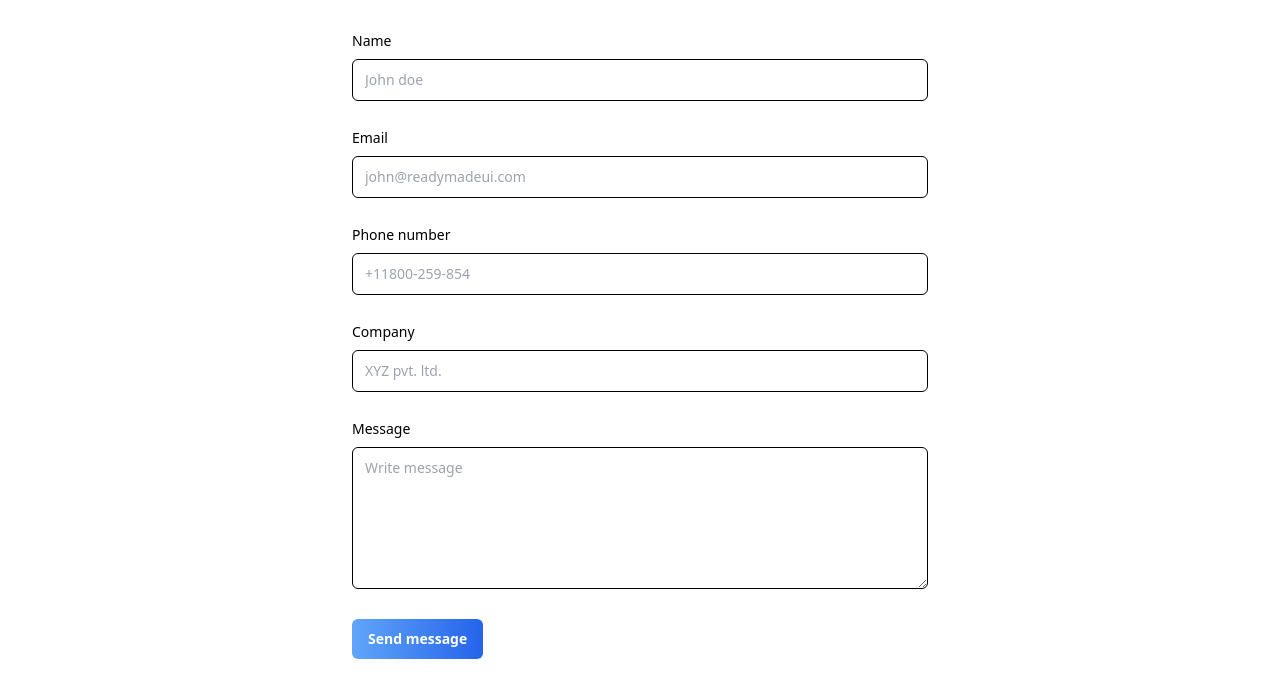
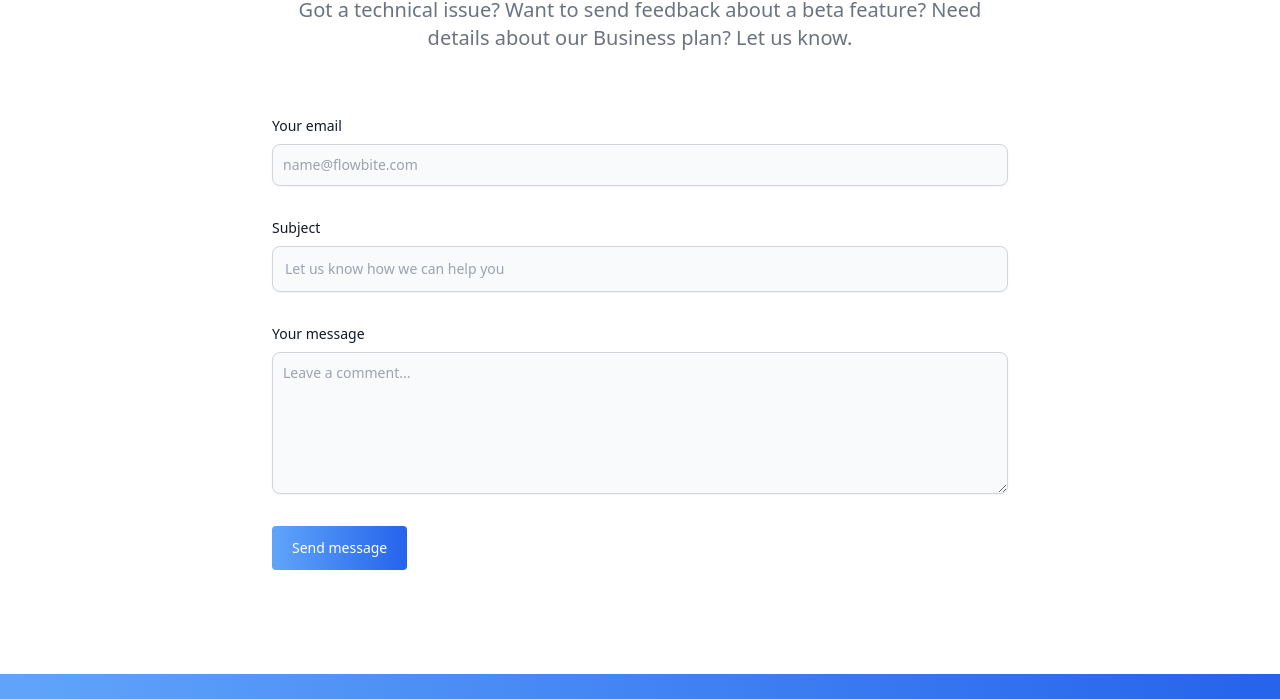
Before and after one commit to hari-prasanna19/jk-cookies, a website: page contact.html in a window 1280 px wide. Shown: the part 220-919 px from the top of the page. Drawn offline with nearby package versions, Linux system fonts and the light colour scheme.

Commit message:
contact file updated

```diff
--- a/contact.html
+++ b/contact.html
@@ -4,14 +4,17 @@
 <head>
     <meta charset="UTF-8">
     <meta name="viewport" content="width=device-width, initial-scale=1.0">
-    <title>Contact us</title>
+    <title>Contact</title>
     <link rel="stylesheet" href="https://cdn.jsdelivr.net/npm/tailwindcss@2.2.19/dist/tailwind.min.css">
 </head>
+
 <body>
     <!-- Responsive Navbar -->
     <nav
         class="bg-gradient-to-r from-blue-400 to-blue-600 p-3 flex items-center justify-between shadow-2xl sticky top-0 z-10">
         <h1 class="text-3xl font-bold text-white drop-shadow-xl">JK Cookies</h1>
+        <input type="text" placeholder="Search for your snack...." style="width:50%"
+            class="md:flex hidden outline-none rounded p-3 m-3">
         <svg xmlns="http://www.w3.org/2000/svg" viewBox="0 0 24 24" fill="currentColor" width="20" height="40"
             class="md:hidden">
             <path fill-rule="evenodd"
@@ -30,51 +33,38 @@
             </li>
         </ul>
     </nav>
-    <section class="px-4 md:px-8 mt-6">
-   <div class="max-w-xl mx-auto">
-      <div class="mb-12">
-         <h2 class="text-3xl font-bold text-slate-900 mb-6 md:text-4xl dark:text-slate-50">
-            Contact us
+    <!-- contact form -->
+    <section class="bg-white dark:bg-gray-900">
+        <div class="py-8 lg:py-16 px-4 mx-auto max-w-screen-md">
+            <h2 class="mb-4 text-4xl tracking-tight font-extrabold text-center text-gray-900 dark:text-white">Contact Us
             </h2>
-         <p class="text-base leading-relaxed text-slate-600 dark:text-slate-400">
-            Have a question, need support, or want to discuss your next project? We’re here to help.
+            <p class="mb-8 lg:mb-16 font-light text-center text-gray-500 dark:text-gray-400 sm:text-xl">Got a technical
+                issue? Want to send feedback about a beta feature? Need details about our Business plan? Let us know.
             </p>
-      </div>
-
-      <form class="space-y-6">
+            <form action="#" class="space-y-8">
                 <div>
-            <label for="name"
-               class="mb-2 text-slate-900 dark:text-slate-50 font-medium text-sm inline-block">Name</label>
-            <input type="text" id="name" name="name" placeholder="John doe"
-               class="px-3 py-2.5 text-sm text-slate-900 w-full rounded-md bg-white outline-1 -outline-offset-1 outline-slate-300 focus:outline-2 focus:-outline-offset-2 focus:outline-blue-600 dark:text-slate-50 dark:bg-neutral-800 dark:outline-neutral-700 border border-black" />
+                    <label for="email" class="block mb-2 text-sm font-medium text-gray-900 dark:text-gray-300">Your
+                        email</label>
+                    <input type="email" id="email"
+                        class="shadow-sm bg-gray-50 border border-gray-300 text-gray-900 text-sm rounded-lg focus:ring-primary-500 focus:border-primary-500 block w-full p-2.5 dark:bg-gray-700 dark:border-gray-600 dark:placeholder-gray-400 dark:text-white dark:focus:ring-primary-500 dark:focus:border-primary-500 dark:shadow-sm-light"
+                        placeholder="name@flowbite.com" required>
                 </div>
                 <div>
-            <label for="email"
-               class="mb-2 text-slate-900 dark:text-slate-50 font-medium text-sm inline-block">Email</label>
-            <input type="email" id="email" name="email" placeholder="john@readymadeui.com"
-               class="px-3 py-2.5 text-sm text-slate-900 w-full rounded-md bg-white outline-1 -outline-offset-1 outline-slate-300 focus:outline-2 focus:-outline-offset-2 focus:outline-blue-600 dark:text-slate-50 dark:bg-neutral-800 dark:outline-neutral-700 border border-black" />
+                    <label for="subject"
+                        class="block mb-2 text-sm font-medium text-gray-900 dark:text-gray-300">Subject</label>
+                    <input type="text" id="subject"
+                        class="block p-3 w-full text-sm text-gray-900 bg-gray-50 rounded-lg border border-gray-300 shadow-sm focus:ring-primary-500 focus:border-primary-500 dark:bg-gray-700 dark:border-gray-600 dark:placeholder-gray-400 dark:text-white dark:focus:ring-primary-500 dark:focus:border-primary-500 dark:shadow-sm-light"
+                        placeholder="Let us know how we can help you" required>
                 </div>
-         <div>
-            <label for="phone" class="mb-2 text-slate-900 dark:text-slate-50 font-medium text-sm inline-block">Phone
-               number</label>
-            <input type="number" id="phone" name="phone" placeholder="+11800-259-854"
-               class="px-3 py-2.5 text-sm text-slate-900 w-full rounded-md bg-white outline-1 -outline-offset-1 outline-slate-300 focus:outline-2 focus:-outline-offset-2 focus:outline-blue-600 dark:text-slate-50 dark:bg-neutral-800 dark:outline-neutral-700 border border-black"/>
+                <div class="sm:col-span-2">
+                    <label for="message" class="block mb-2 text-sm font-medium text-gray-900 dark:text-gray-400">Your
+                        message</label>
+                    <textarea id="message" rows="6"
+                        class="block p-2.5 w-full text-sm text-gray-900 bg-gray-50 rounded-lg shadow-sm border border-gray-300 focus:ring-primary-500 focus:border-primary-500 dark:bg-gray-700 dark:border-gray-600 dark:placeholder-gray-400 dark:text-white dark:focus:ring-primary-500 dark:focus:border-primary-500"
+                        placeholder="Leave a comment..."></textarea>
                 </div>
-         <div>
-            <label for="company"
-               class="mb-2 text-slate-900 dark:text-slate-50 font-medium text-sm inline-block">Company</label>
-            <input type="text" id="company" name="company" placeholder="XYZ pvt. ltd."
-               class="px-3 py-2.5 text-sm text-slate-900 w-full rounded-md bg-white outline-1 -outline-offset-1 outline-slate-300 focus:outline-2 focus:-outline-offset-2 focus:outline-blue-600 dark:text-slate-50 dark:bg-neutral-800 dark:outline-neutral-700 border border-black" />
-         </div>
-         <div>
-            <label for="message"
-               class="mb-2 text-slate-900 dark:text-slate-50 font-medium text-sm inline-block">Message</label>
-            <textarea placeholder="Write message" rows="6" type="text" id="message" name="message"
-               class="px-3 py-2.5 text-sm text-slate-900 w-full rounded-md bg-white outline-1 -outline-offset-1 outline-slate-300 focus:outline-2 focus:-outline-offset-2 focus:outline-blue-600 dark:text-slate-50 dark:bg-neutral-800 dark:outline-neutral-700 border border-black"></textarea>
-         </div>
-
                 <button type="submit"
-            class="py-2.5 px-4 text-sm rounded-md font-semibold cursor-pointer  bg-gradient-to-r from-blue-400 to-blue-600 p-3 text-white  hover:text-gray-700 transition-all focus:outline-none focus-visible:ring-2">Send
+                    class="py-3 px-5 text-sm font-medium text-center bg-gradient-to-r from-blue-400 to-blue-600 rounded p-3 text-white  hover:text-gray-700 focus:ring-4 focus:outline-none focus:ring-primary-300 dark:bg-primary-600 dark:hover:bg-primary-700 dark:focus:ring-primary-800">Send
                     message</button>
             </form>
         </div>
@@ -87,4 +77,5 @@
         <p class="text-gray-300 text-sm">© 2024 Homemade Cookies | 24/7 Support Available</p>
     </section>
 </body>
+
 </html>
```
Lines whose indentation alone changed are shown as unchanged.
